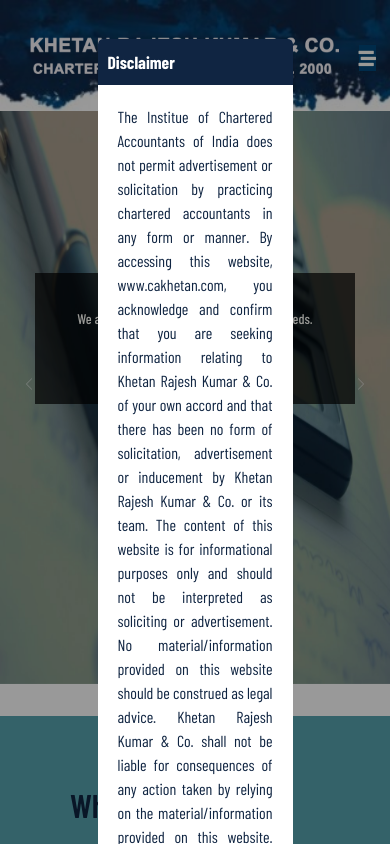
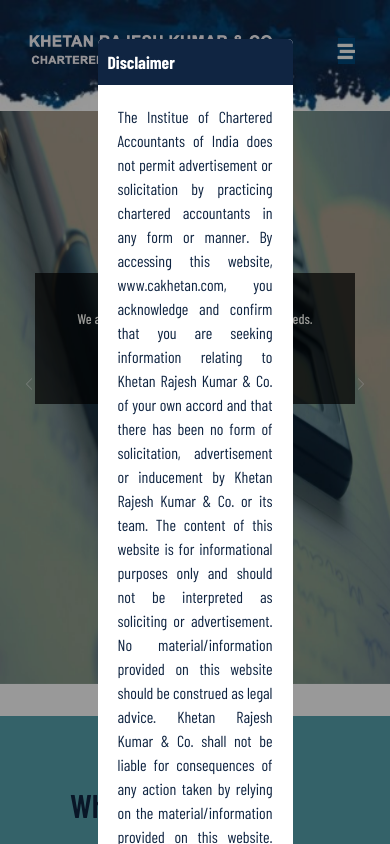
Before and after one commit to ShradhaAgarwal765/cakhetan, a plain HTML site: page index.html in a window 390 px wide. Shown: the top 844 px of the page. Drawn offline with nearby package versions, Linux system fonts and the light colour scheme; a script that the page names is missing; a web font is replaced by a local one.

Commit message:
Edited Stylepage

```diff
--- a/css/responsive-style.css
+++ b/css/responsive-style.css
@@ -77,7 +77,7 @@
     .navi-toggle-sign{
         position: absolute;
         top:1.5rem;
-        right:2rem;
+        right:3rem;
     }
     .name_img{
         height:9rem;
@@ -114,14 +114,14 @@
     }
     .navi-toggle-sign{
         position: absolute;
-        top:2.5rem;
-        right:2rem;
+        top:1.5rem;
+        right:5rem;
     }
     .logo-cl{
         visibility: hidden;
     }
     .name_img{
-        height:10rem;
+        height:8rem;
         position: absolute;
         top: 3.5rem;
     }
--- a/css/responsive.css
+++ b/css/responsive.css
@@ -1,4 +1,4 @@
-@media screen and (max-width:3000px) {
+@media screen and (max-width:4500px) {
     .navig_homepg_header {
         visibility: hidden;
         display: none;
```
